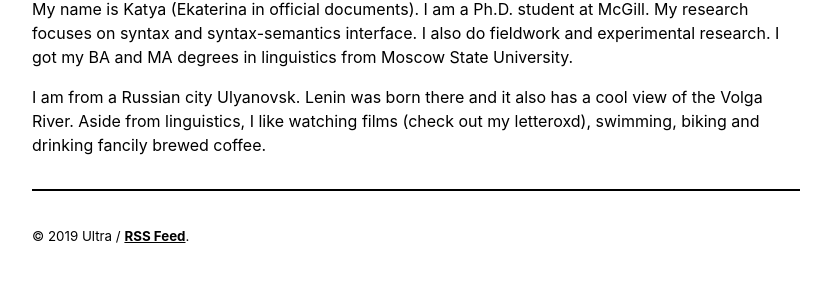
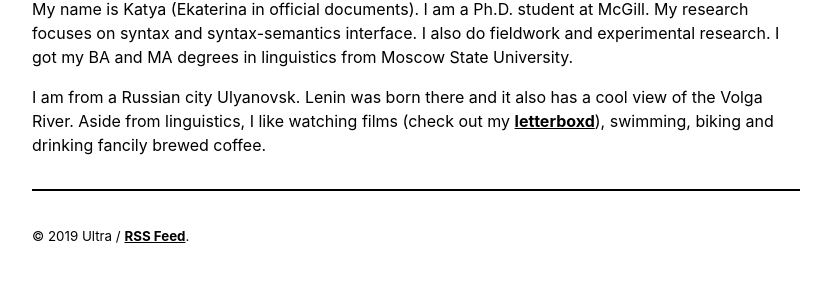
Before and after one commit to morgunova-katya/morgunova-katya.github.io, a Jekyll site: the page built from _pages/about.md, in a window 1280 px wide. Shown: the part 125-407 px from the top of the page, without its empty margins (224-1055 px from the left). Built offline with Jekyll 4.4.1, drawn with Linux system fonts in a browser that asks for light colours.

Commit message:
Update about.md

```diff
--- a/_pages/about.md
+++ b/_pages/about.md
@@ -5,4 +5,4 @@ title: About
 
 My name is Katya (Ekaterina in official documents). I am a Ph.D. student at McGill. My research focuses on syntax and syntax-semantics interface. I also do fieldwork and experimental research. I got my BA and MA degrees in linguistics from Moscow State University.
 
-I am from a Russian city Ulyanovsk. Lenin was born there and it also has a cool view of the Volga River. Aside from linguistics, I like watching films (check out my letteroxd), swimming, biking and drinking fancily brewed coffee.
+I am from a Russian city Ulyanovsk. Lenin was born there and it also has a cool view of the Volga River. Aside from linguistics, I like watching films (check out my <a href="https://letterboxd.com/simbir/">letterboxd</a>), swimming, biking and drinking fancily brewed coffee.
```
